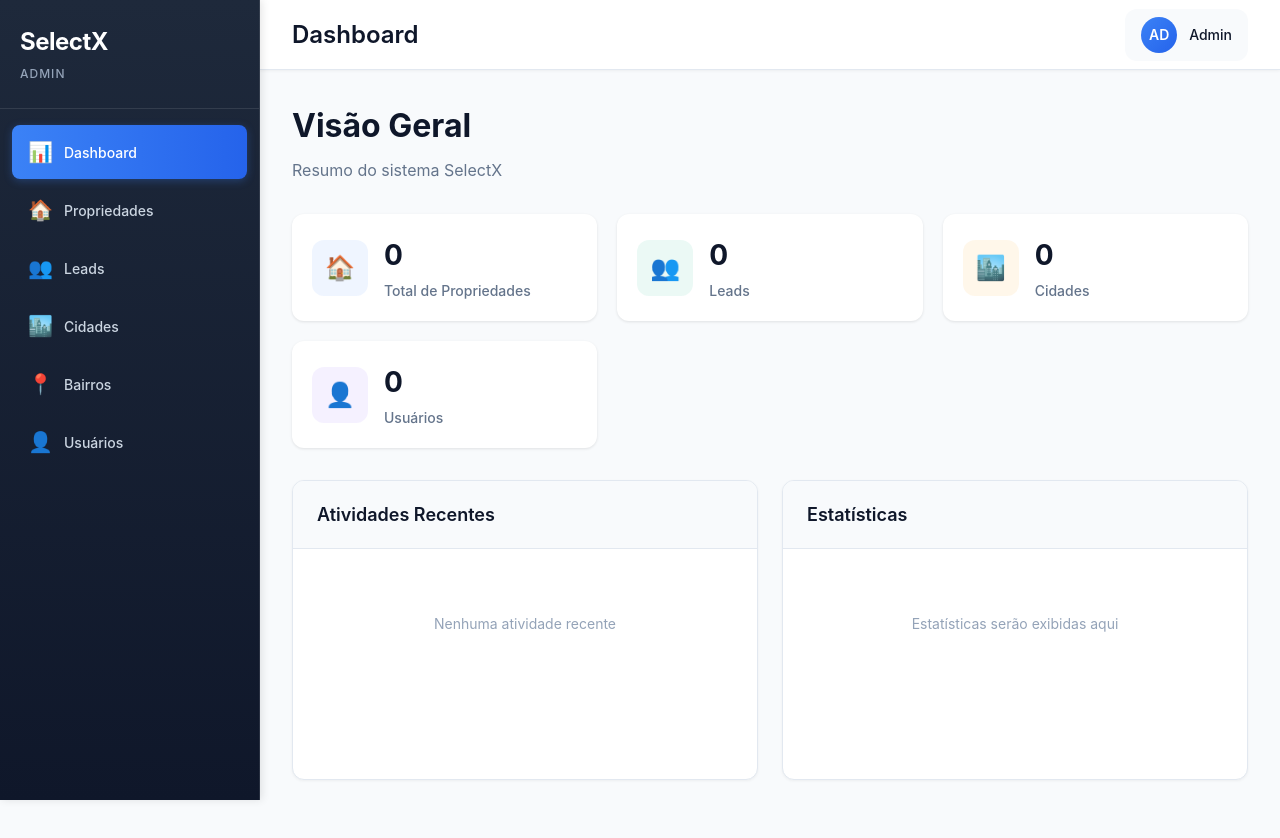
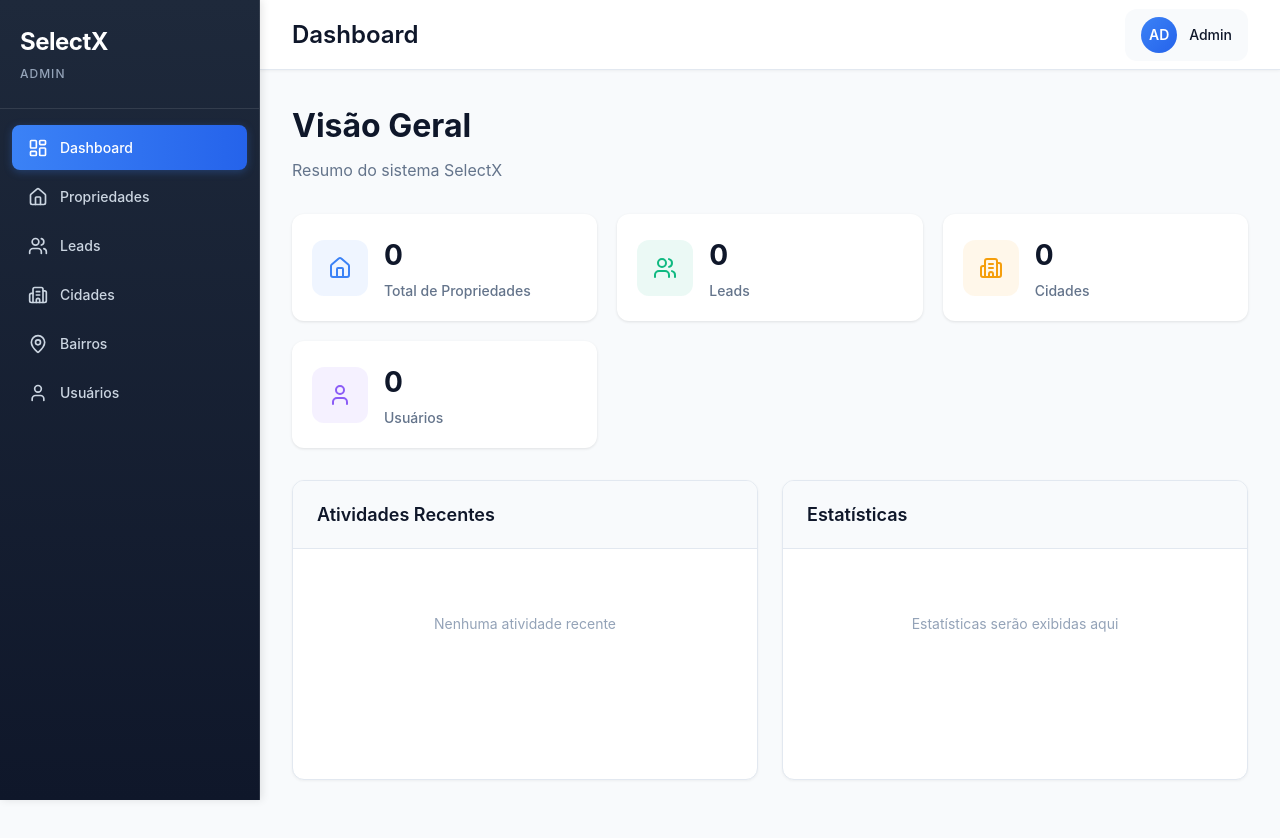
Before and after one commit to krivvobr/new-admin-selectx, a React (Vite) app: page / in a window 1280 px wide. Shown: the top 838 px of the page. Built offline with nearby package versions, Linux system fonts and the light colour scheme.

Commit message:
update icones

```diff
--- a/package.json
+++ b/package.json
@@ -10,6 +10,7 @@
     "preview": "vite preview"
   },
   "dependencies": {
+    "lucide-react": "^0.553.0",
     "react": "^19.2.0",
     "react-dom": "^19.2.0",
     "react-router-dom": "^7.9.6"
--- a/src/components/Layout/Sidebar.css
+++ b/src/components/Layout/Sidebar.css
@@ -66,9 +66,9 @@
 }
 
 .sidebar-icon {
-  font-size: 20px;
-  width: 24px;
-  text-align: center;
+  width: 20px;
+  height: 20px;
+  flex-shrink: 0;
 }
 
 .sidebar-label {
--- a/src/components/Layout/Sidebar.tsx
+++ b/src/components/Layout/Sidebar.tsx
@@ -1,13 +1,21 @@
 import { Link, useLocation } from 'react-router-dom';
+import {
+  LayoutDashboard,
+  Home,
+  Users,
+  MapPin,
+  Building2,
+  User,
+} from 'lucide-react';
 import './Sidebar.css';
 
 const menuItems = [
-  { path: '/', label: 'Dashboard', icon: '📊' },
-  { path: '/properties', label: 'Propriedades', icon: '🏠' },
-  { path: '/leads', label: 'Leads', icon: '👥' },
-  { path: '/cities', label: 'Cidades', icon: '🏙️' },
-  { path: '/neighborhoods', label: 'Bairros', icon: '📍' },
-  { path: '/profiles', label: 'Usuários', icon: '👤' },
+  { path: '/', label: 'Dashboard', icon: LayoutDashboard },
+  { path: '/properties', label: 'Propriedades', icon: Home },
+  { path: '/leads', label: 'Leads', icon: Users },
+  { path: '/cities', label: 'Cidades', icon: Building2 },
+  { path: '/neighborhoods', label: 'Bairros', icon: MapPin },
+  { path: '/profiles', label: 'Usuários', icon: User },
 ];
 
 export default function Sidebar() {
@@ -20,16 +28,19 @@ export default function Sidebar() {
         <span className="sidebar-subtitle">Admin</span>
       </div>
       <nav className="sidebar-nav">
-        {menuItems.map((item) => (
+        {menuItems.map((item) => {
+          const Icon = item.icon;
+          return (
             <Link
               key={item.path}
               to={item.path}
               className={`sidebar-link ${location.pathname === item.path ? 'active' : ''}`}
             >
-            <span className="sidebar-icon">{item.icon}</span>
+              <Icon className="sidebar-icon" size={20} />
               <span className="sidebar-label">{item.label}</span>
             </Link>
-        ))}
+          );
+        })}
       </nav>
     </aside>
   );
--- a/src/components/UI/Modal.css
+++ b/src/components/UI/Modal.css
@@ -79,7 +79,6 @@
   height: 32px;
   border: none;
   background: transparent;
-  font-size: 24px;
   color: #94a3b8;
   cursor: pointer;
   border-radius: 6px;
@@ -87,6 +86,7 @@
   align-items: center;
   justify-content: center;
   transition: all 0.2s ease;
+  padding: 0;
 }
 
 .modal-close:hover {
--- a/src/components/UI/Modal.tsx
+++ b/src/components/UI/Modal.tsx
@@ -1,4 +1,5 @@
 import { useEffect } from 'react';
+import { X } from 'lucide-react';
 import './Modal.css';
 
 interface ModalProps {
@@ -38,7 +39,7 @@ export default function Modal({
         <div className="modal-header">
           <h2 className="modal-title">{title}</h2>
           <button className="modal-close" onClick={onClose}>
-            ×
+            <X size={20} />
           </button>
         </div>
         <div className="modal-content">{children}</div>
--- a/src/pages/Cities.tsx
+++ b/src/pages/Cities.tsx
@@ -4,6 +4,7 @@ import Button from '../components/UI/Button';
 import Table from '../components/UI/Table';
 import Modal from '../components/UI/Modal';
 import Input from '../components/UI/Input';
+import { Plus } from 'lucide-react';
 import './Cities.css';
 
 interface City {
@@ -41,7 +42,10 @@ export default function Cities() {
           <h1 className="page-title">Cidades</h1>
           <p className="page-subtitle">Gerencie as cidades disponíveis</p>
         </div>
-        <Button onClick={() => setIsModalOpen(true)}>+ Nova Cidade</Button>
+        <Button onClick={() => setIsModalOpen(true)}>
+          <Plus size={18} />
+          Nova Cidade
+        </Button>
       </div>
 
       <Card>
--- a/src/pages/Dashboard.css
+++ b/src/pages/Dashboard.css
@@ -48,7 +48,7 @@
   display: flex;
   align-items: center;
   justify-content: center;
-  font-size: 24px;
+  flex-shrink: 0;
 }
 
 .stat-info {
--- a/src/pages/Dashboard.tsx
+++ b/src/pages/Dashboard.tsx
@@ -1,12 +1,13 @@
 import Card from '../components/UI/Card';
+import { Home, Users, Building2, User } from 'lucide-react';
 import './Dashboard.css';
 
 export default function Dashboard() {
   const stats = [
-    { label: 'Total de Propriedades', value: '0', icon: '🏠', color: '#3b82f6' },
-    { label: 'Leads', value: '0', icon: '👥', color: '#10b981' },
-    { label: 'Cidades', value: '0', icon: '🏙️', color: '#f59e0b' },
-    { label: 'Usuários', value: '0', icon: '👤', color: '#8b5cf6' },
+    { label: 'Total de Propriedades', value: '0', icon: Home, color: '#3b82f6' },
+    { label: 'Leads', value: '0', icon: Users, color: '#10b981' },
+    { label: 'Cidades', value: '0', icon: Building2, color: '#f59e0b' },
+    { label: 'Usuários', value: '0', icon: User, color: '#8b5cf6' },
   ];
 
   return (
@@ -17,11 +18,13 @@ export default function Dashboard() {
       </div>
 
       <div className="dashboard-stats">
-        {stats.map((stat) => (
+        {stats.map((stat) => {
+          const Icon = stat.icon;
+          return (
             <Card key={stat.label} className="stat-card">
               <div className="stat-content">
                 <div className="stat-icon" style={{ background: `${stat.color}15` }}>
-                <span style={{ color: stat.color }}>{stat.icon}</span>
+                  <Icon size={24} style={{ color: stat.color }} />
                 </div>
                 <div className="stat-info">
                   <div className="stat-value">{stat.value}</div>
@@ -29,7 +32,8 @@ export default function Dashboard() {
                 </div>
               </div>
             </Card>
-        ))}
+          );
+        })}
       </div>
 
       <div className="dashboard-grid">
--- a/src/pages/Leads.tsx
+++ b/src/pages/Leads.tsx
@@ -6,6 +6,7 @@ import Modal from '../components/UI/Modal';
 import Input from '../components/UI/Input';
 import Select from '../components/UI/Select';
 import Textarea from '../components/UI/Textarea';
+import { Plus } from 'lucide-react';
 import './Leads.css';
 
 interface Lead {
@@ -47,7 +48,10 @@ export default function Leads() {
           <h1 className="page-title">Leads</h1>
           <p className="page-subtitle">Gerencie os leads de clientes</p>
         </div>
-        <Button onClick={() => setIsModalOpen(true)}>+ Novo Lead</Button>
+        <Button onClick={() => setIsModalOpen(true)}>
+          <Plus size={18} />
+          Novo Lead
+        </Button>
       </div>
 
       <Card>
--- a/src/pages/Neighborhoods.tsx
+++ b/src/pages/Neighborhoods.tsx
@@ -5,6 +5,7 @@ import Table from '../components/UI/Table';
 import Modal from '../components/UI/Modal';
 import Input from '../components/UI/Input';
 import Select from '../components/UI/Select';
+import { Plus } from 'lucide-react';
 import './Neighborhoods.css';
 
 interface Neighborhood {
@@ -44,7 +45,10 @@ export default function Neighborhoods() {
           <h1 className="page-title">Bairros</h1>
           <p className="page-subtitle">Gerencie os bairros por cidade</p>
         </div>
-        <Button onClick={() => setIsModalOpen(true)}>+ Novo Bairro</Button>
+        <Button onClick={() => setIsModalOpen(true)}>
+          <Plus size={18} />
+          Novo Bairro
+        </Button>
       </div>
 
       <Card>
--- a/src/pages/Profiles.tsx
+++ b/src/pages/Profiles.tsx
@@ -5,6 +5,7 @@ import Table from '../components/UI/Table';
 import Modal from '../components/UI/Modal';
 import Input from '../components/UI/Input';
 import Select from '../components/UI/Select';
+import { Plus } from 'lucide-react';
 import './Profiles.css';
 
 interface Profile {
@@ -44,7 +45,10 @@ export default function Profiles() {
           <h1 className="page-title">Usuários</h1>
           <p className="page-subtitle">Gerencie os perfis de usuários</p>
         </div>
-        <Button onClick={() => setIsModalOpen(true)}>+ Novo Usuário</Button>
+        <Button onClick={() => setIsModalOpen(true)}>
+          <Plus size={18} />
+          Novo Usuário
+        </Button>
       </div>
 
       <Card>
--- a/src/pages/Properties.tsx
+++ b/src/pages/Properties.tsx
@@ -6,6 +6,7 @@ import Modal from '../components/UI/Modal';
 import Input from '../components/UI/Input';
 import Select from '../components/UI/Select';
 import Textarea from '../components/UI/Textarea';
+import { Plus } from 'lucide-react';
 import './Properties.css';
 
 interface Property {
@@ -62,7 +63,10 @@ export default function Properties() {
           <h1 className="page-title">Propriedades</h1>
           <p className="page-subtitle">Gerencie todas as propriedades do sistema</p>
         </div>
-        <Button onClick={() => setIsModalOpen(true)}>+ Nova Propriedade</Button>
+        <Button onClick={() => setIsModalOpen(true)}>
+          <Plus size={18} />
+          Nova Propriedade
+        </Button>
       </div>
 
       <Card>
```
Also changed, not shown: 1 other file (tests, documents, lock files or other folders). Lines whose indentation alone changed are shown as unchanged.
